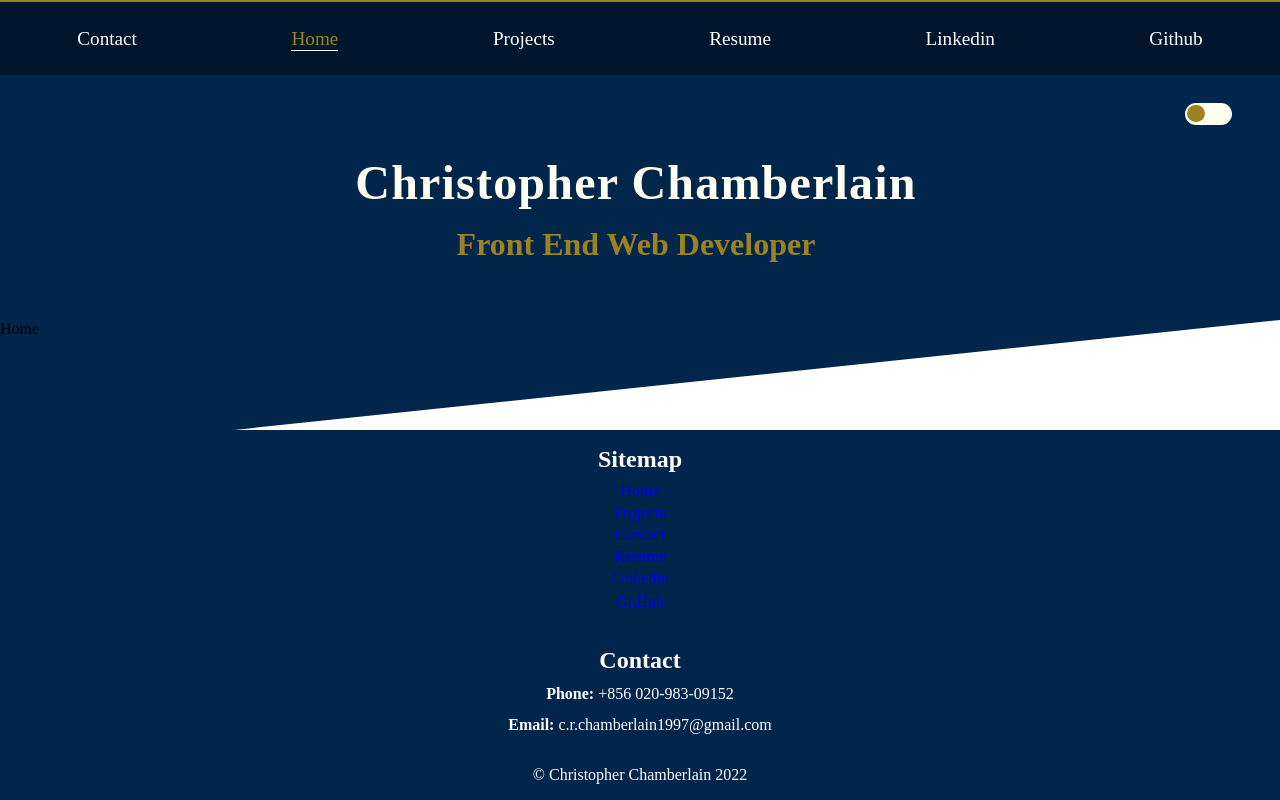
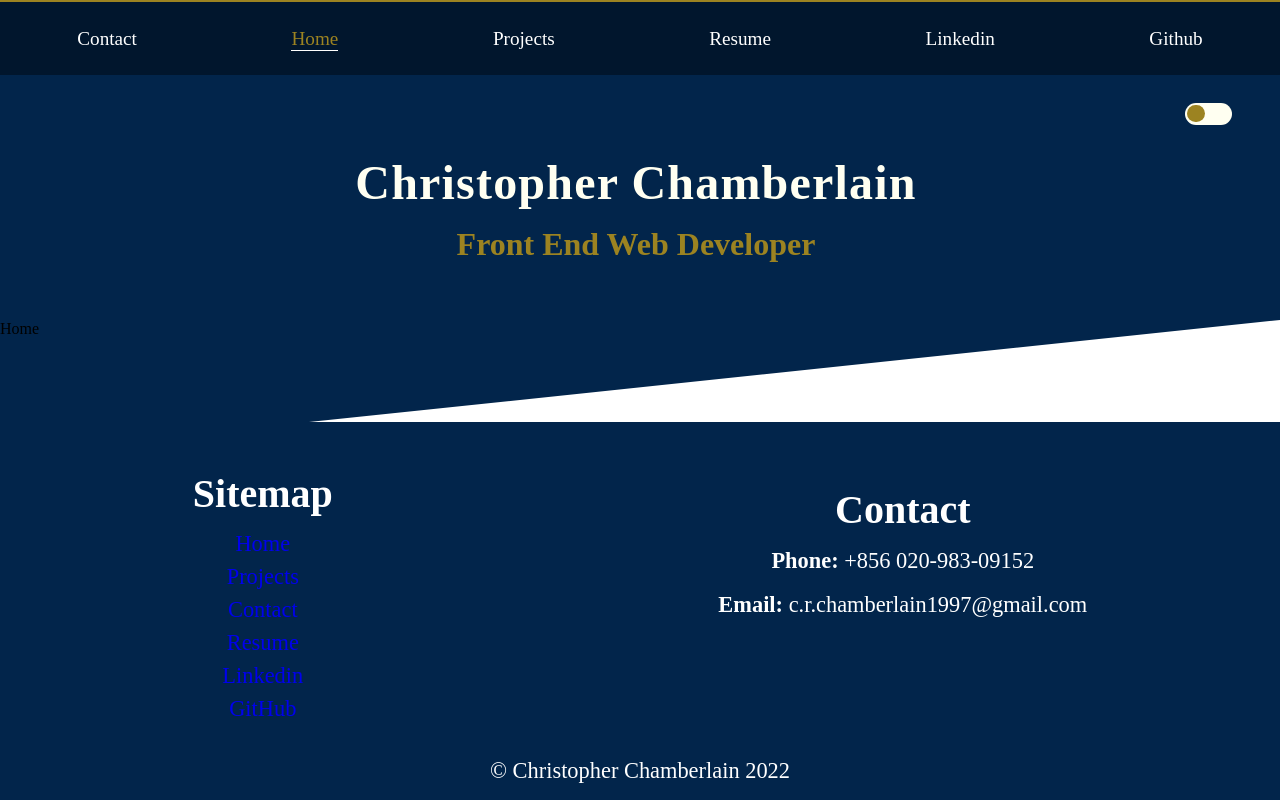
Before and after one commit to AkaraTawng/portfolio-mf-v2, a React (Create React App) app: page / in a window 1280 px wide. Built offline with nearby package versions, Linux system fonts and the light colour scheme.

Commit message:
add footer media queries for tablet and laptop

```diff
--- a/src/main.css
+++ b/src/main.css
@@ -289,6 +289,18 @@
   align-items: center;
   height: 20em;
 }
+@media (min-width: 768px) {
+  #footer-wrapper #sitemap-contact-flex-container {
+    height: 30rem;
+  }
+}
+@media (min-width: 1280px) {
+  #footer-wrapper #sitemap-contact-flex-container {
+    flex-direction: row;
+    align-items: flex-start;
+    height: 20rem;
+  }
+}
 #footer-wrapper #sitemap-contact-flex-container ul {
   list-style-type: none;
 }
@@ -311,8 +323,29 @@
 #footer-wrapper #sitemap-contact-flex-container #sitemap h2 {
   margin-bottom: 10%;
 }
+@media (min-width: 768px) {
+  #footer-wrapper #sitemap-contact-flex-container #sitemap h2 {
+    font-size: 2rem;
+  }
+}
+@media (min-width: 1280px) {
+  #footer-wrapper #sitemap-contact-flex-container #sitemap h2 {
+    font-size: 2.5rem;
+    margin-top: 3rem;
+  }
+}
 #footer-wrapper #sitemap-contact-flex-container #sitemap ul > li {
   margin-bottom: 5%;
+}
+@media (min-width: 768px) {
+  #footer-wrapper #sitemap-contact-flex-container #sitemap ul > li {
+    font-size: 1.5rem;
+  }
+}
+@media (min-width: 1280px) {
+  #footer-wrapper #sitemap-contact-flex-container #sitemap ul > li {
+    font-size: 1.4rem;
+  }
 }
 #footer-wrapper #sitemap-contact-flex-container #contact {
   color: white;
@@ -321,14 +354,45 @@
 #footer-wrapper #sitemap-contact-flex-container #contact h2 {
   margin-bottom: 4%;
 }
+@media (min-width: 768px) {
+  #footer-wrapper #sitemap-contact-flex-container #contact h2 {
+    font-size: 2rem;
+  }
+}
+@media (min-width: 1280px) {
+  #footer-wrapper #sitemap-contact-flex-container #contact h2 {
+    font-size: 2.5rem;
+    margin-top: 4rem;
+  }
+}
 #footer-wrapper #sitemap-contact-flex-container #contact ul > li span {
   font-weight: bold;
 }
 #footer-wrapper #sitemap-contact-flex-container #contact ul > li:first-of-type {
   margin-bottom: 5%;
 }
+@media (min-width: 768px) {
+  #footer-wrapper #sitemap-contact-flex-container #contact ul > li {
+    font-size: 1.5rem;
+  }
+}
+@media (min-width: 1280px) {
+  #footer-wrapper #sitemap-contact-flex-container #contact ul > li {
+    font-size: 1.4rem;
+  }
+}
 #footer-wrapper #copyright {
   text-align: center;
   color: white;
   padding: 1rem 0 1rem 0;
+}
+@media (min-width: 768px) {
+  #footer-wrapper #copyright {
+    font-size: 1.4rem;
+  }
+}
+@media (min-width: 1280px) {
+  #footer-wrapper #copyright {
+    font-size: 1.4rem;
+  }
 }/*# sourceMappingURL=main.css.map */
```
Also changed, not shown: src/scss/layout/_footer.scss (+40 -2 lines), 1 other file (tests, documents, lock files or other folders).
